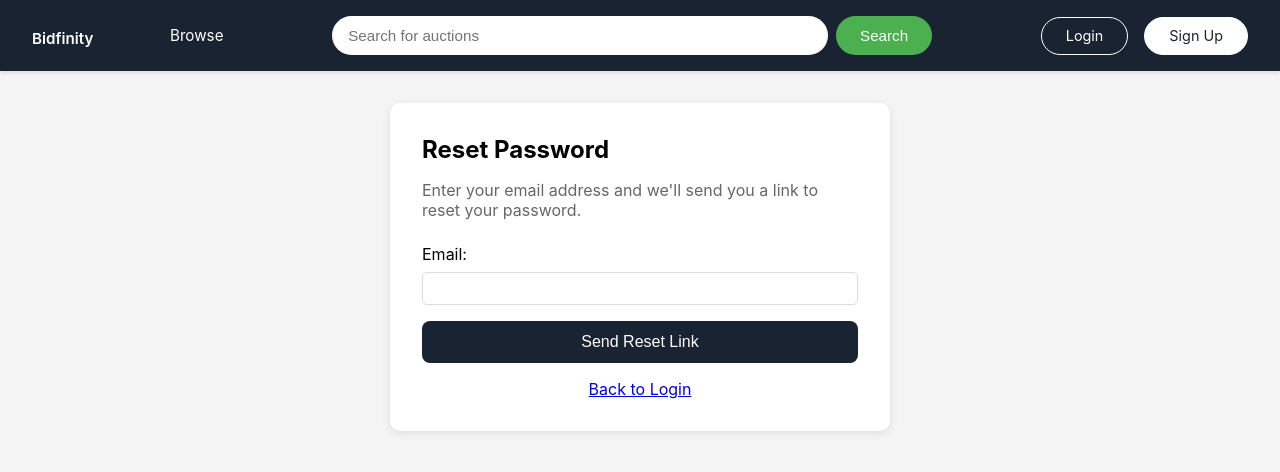
After one commit to ebrahimpoly02/OnlineAuctionSystem, a Django app: page /password-reset/ in a window 1280 px wide. The commit adds this page. Shown: the top 472 px of the page. Run offline with Django 4.2, Linux system fonts and the light colour scheme.

Commit message:
Add first/last name to registration, delete account button (PDPL), and forgot password functionality

```diff
--- a/auctions/templates/auctions/login.html
+++ b/auctions/templates/auctions/login.html
@@ -23,6 +23,10 @@
     </form>
 
     <p style="margin-top: 1rem; text-align: center;">
+        <a href="{% url 'password_reset' %}">Forgot Password?</a>
+    </p>
+
+    <p style="margin-top: 0.5rem; text-align: center;">
         Don't have an account? <a href="{% url 'register' %}">Register here</a>
     </p>
 </div>
--- /dev/null
+++ b/auctions/templates/auctions/password_reset.html
@@ -0,0 +1,25 @@
+{% extends 'auctions/base.html' %}
+
+{% block title %}Reset Password - Bidfinity{% endblock %}
+
+{% block content %}
+<div style="max-width: 500px; margin: 2rem auto; background: white; padding: 2rem; border-radius: 10px; box-shadow: 0 2px 10px rgba(0,0,0,0.1);">
+    <h2>Reset Password</h2>
+    <p style="color: #666; margin-top: 1rem;">Enter your email address and we'll send you a link to reset your password.</p>
+
+    <form method="POST" style="margin-top: 1.5rem;">
+        {% csrf_token %}
+
+        <div style="margin-bottom: 1rem;">
+            <label style="display: block; margin-bottom: 0.5rem;">Email:</label>
+            <input type="email" name="email" required style="width: 100%; padding: 0.5rem; border: 1px solid #ddd; border-radius: 5px;">
+        </div>
+
+        <button type="submit" class="btn" style="width: 100%;">Send Reset Link</button>
+    </form>
+
+    <p style="margin-top: 1rem; text-align: center;">
+        <a href="{% url 'login' %}">Back to Login</a>
+    </p>
+</div>
+{% endblock %}
--- a/auctions/urls.py
+++ b/auctions/urls.py
@@ -24,4 +24,8 @@ path('admin-dashboard/', views.admin_dashboard, name='admin_dashboard'),
 path('admin-dashboard/ban-user/<int:user_id>/', views.admin_ban_user, name='admin_ban_user'),
 path('admin-dashboard/delete-auction/<int:auction_id>/', views.admin_delete_auction, name='admin_delete_auction'),
 path('activate/<uidb64>/<token>/', views.activate, name='activate'),
+path('account/delete/', views.delete_account, name='delete_account'),
+path('password-reset/', views.password_reset, name='password_reset'),
+path('password-reset/sent/', views.password_reset_sent, name='password_reset_sent'),
+path('password-reset/<uidb64>/<token>/', views.password_reset_confirm, name='password_reset_confirm'),
 ]
--- a/auctions/views.py
+++ b/auctions/views.py
@@ -11,7 +11,7 @@ from .models import Payment
 from django.db.models import Sum
 from channels.layers import get_channel_layer
 from asgiref.sync import async_to_sync
-
+from django.core.mail import EmailMessage, send_mail
 # Homepage with search and filters
 def index(request):
     # Get search query and filters from GET parameters
@@ -88,6 +88,8 @@ from django.core.mail import EmailMessage
 
 def register(request):
     if request.method == 'POST':
+        first_name = request.POST['first_name']
+        last_name = request.POST['last_name']
         username = request.POST['username']
         email = request.POST['email']
         password = request.POST['password']
@@ -114,9 +116,11 @@ def register(request):
             username=username,
             email=email,
             password=password,
-            is_seller=is_seller,
-            is_active=False  # User inactive until email verified
+            is_active=False
         )
+        user.first_name = first_name
+        user.last_name = last_name
+        user.is_seller = is_seller
         user.phone = phone
         user.save()
 
@@ -784,7 +788,26 @@ def edit_account(request):
             elif User.objects.filter(email=email).exists():
                 errors.append('Email already registered.')
             else:
+                # Deactivate account and require email verification
                 request.user.email = email
+                request.user.is_active = False
+
+                # Send new verification email
+                current_site = get_current_site(request)
+                mail_subject = 'Verify your new email address'
+                message = render_to_string('auctions/email_verification.html', {
+                    'user': request.user,
+                    'domain': current_site.domain,
+                    'uid': urlsafe_base64_encode(force_bytes(request.user.pk)),
+                    'token': default_token_generator.make_token(request.user),
+                })
+                send_mail(mail_subject, message, 'bidfinityauction@gmail.com', [email])
+
+                # Save and logout user
+                request.user.save()
+                messages.success(request, 'Email updated! Please check your new email to verify it. You have been logged out.')
+                logout(request)
+                return redirect('login')
 
         # Update phone (optional field, always allow changes)
         request.user.phone = phone
@@ -1121,3 +1144,75 @@ def activate(request, uidb64, token):
     else:
         messages.error(request, 'Activation link is invalid!')
         return redirect('login')
+@login_required
+def delete_account(request):
+    """Allow users to delete their own account (PDPL compliance)"""
+    if request.method == 'POST':
+        user = request.user
+        logout(request)
+        user.delete()
+        messages.success(request, 'Your account has been successfully deleted.')
+        return redirect('index')
+
+    return render(request, 'auctions/delete_account_confirm.html')
+def password_reset(request):
+    """Request password reset"""
+    if request.method == 'POST':
+        email = request.POST.get('email')
+
+        try:
+            user = User.objects.get(email=email)
+
+            # Send password reset email
+            current_site = get_current_site(request)
+            mail_subject = 'Reset your Bidfinity password'
+            message = render_to_string('auctions/password_reset_email.html', {
+                'user': user,
+                'domain': current_site.domain,
+                'uid': urlsafe_base64_encode(force_bytes(user.pk)),
+                'token': default_token_generator.make_token(user),
+            })
+            send_mail(mail_subject, message, 'bidfinityauction@gmail.com', [email])
+
+            return redirect('password_reset_sent')
+        except User.DoesNotExist:
+            messages.error(request, 'No account found with that email address.')
+            return redirect('password_reset')
+
+    return render(request, 'auctions/password_reset.html')
+
+def password_reset_sent(request):
+    """Show confirmation that reset email was sent"""
+    return render(request, 'auctions/password_reset_sent.html')
+
+def password_reset_confirm(request, uidb64, token):
+    """Confirm password reset and set new password"""
+    try:
+        uid = force_str(urlsafe_base64_decode(uidb64))
+        user = User.objects.get(pk=uid)
+    except (TypeError, ValueError, OverflowError, User.DoesNotExist):
+        user = None
+
+    if user is not None and default_token_generator.check_token(user, token):
+        if request.method == 'POST':
+            password = request.POST.get('password')
+            confirm_password = request.POST.get('confirm_password')
+
+            if password != confirm_password:
+                messages.error(request, 'Passwords do not match!')
+                return redirect('password_reset_confirm', uidb64=uidb64, token=token)
+
+            if len(password) < 8:
+                messages.error(request, 'Password must be at least 8 characters long!')
+                return redirect('password_reset_confirm', uidb64=uidb64, token=token)
+
+            user.set_password(password)
+            user.save()
+
+            messages.success(request, 'Password successfully reset! You can now login.')
+            return redirect('login')
+
+        return render(request, 'auctions/password_reset_confirm.html')
+    else:
+        messages.error(request, 'Password reset link is invalid or has expired.')
+        return redirect('password_reset')
```
Also changed, not shown: auctions/templates/auctions/account.html (+12 -2 lines), auctions/templates/auctions/delete_account_confirm.html (added, +34 -0 lines), auctions/templates/auctions/password_reset_confirm.html (added, +26 -0 lines), auctions/templates/auctions/password_reset_email.html (added, +13 -0 lines), auctions/templates/auctions/password_reset_sent.html (added, +15 -0 lines), auctions/templates/auctions/register.html (+10 -0 lines).
